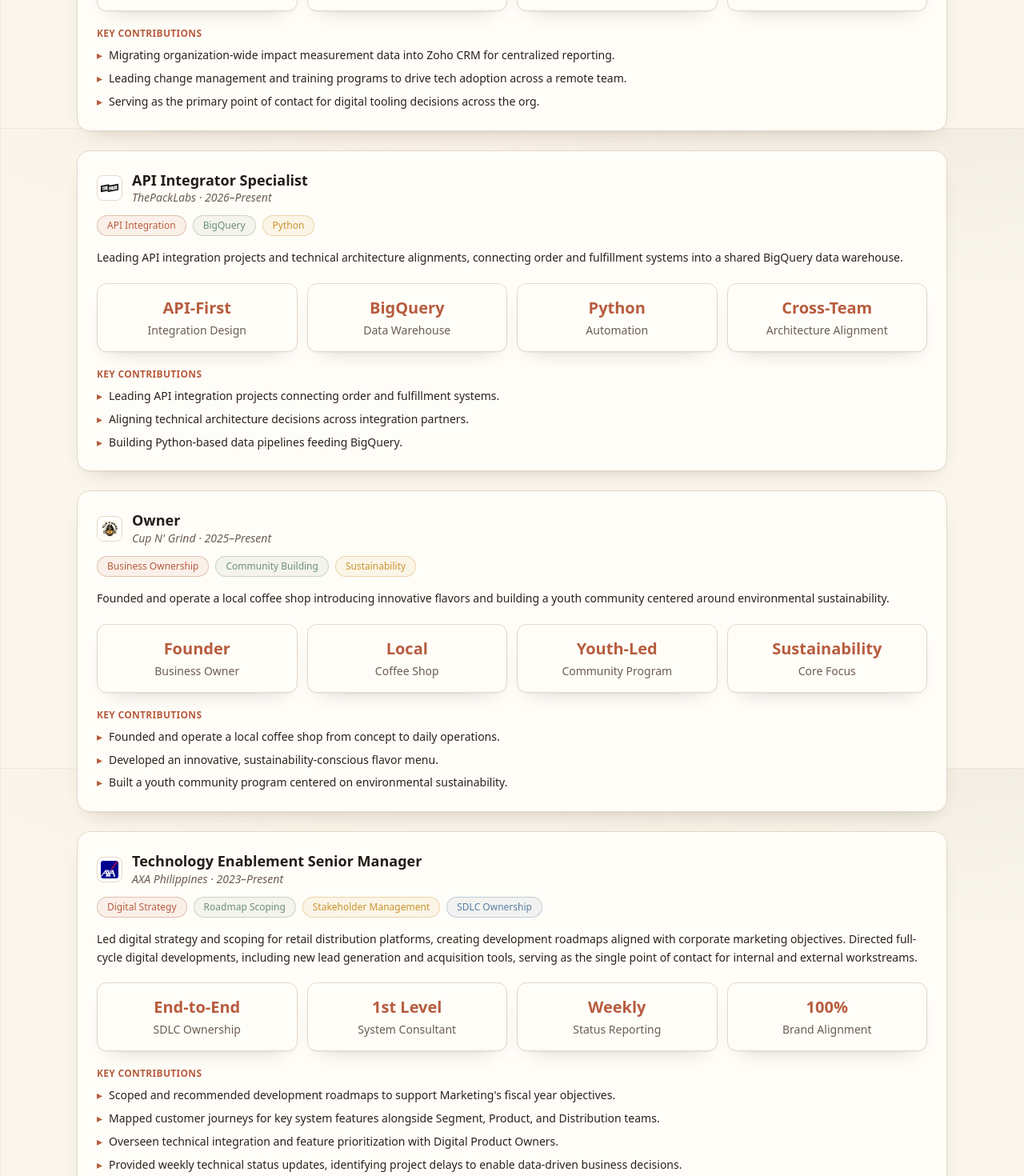
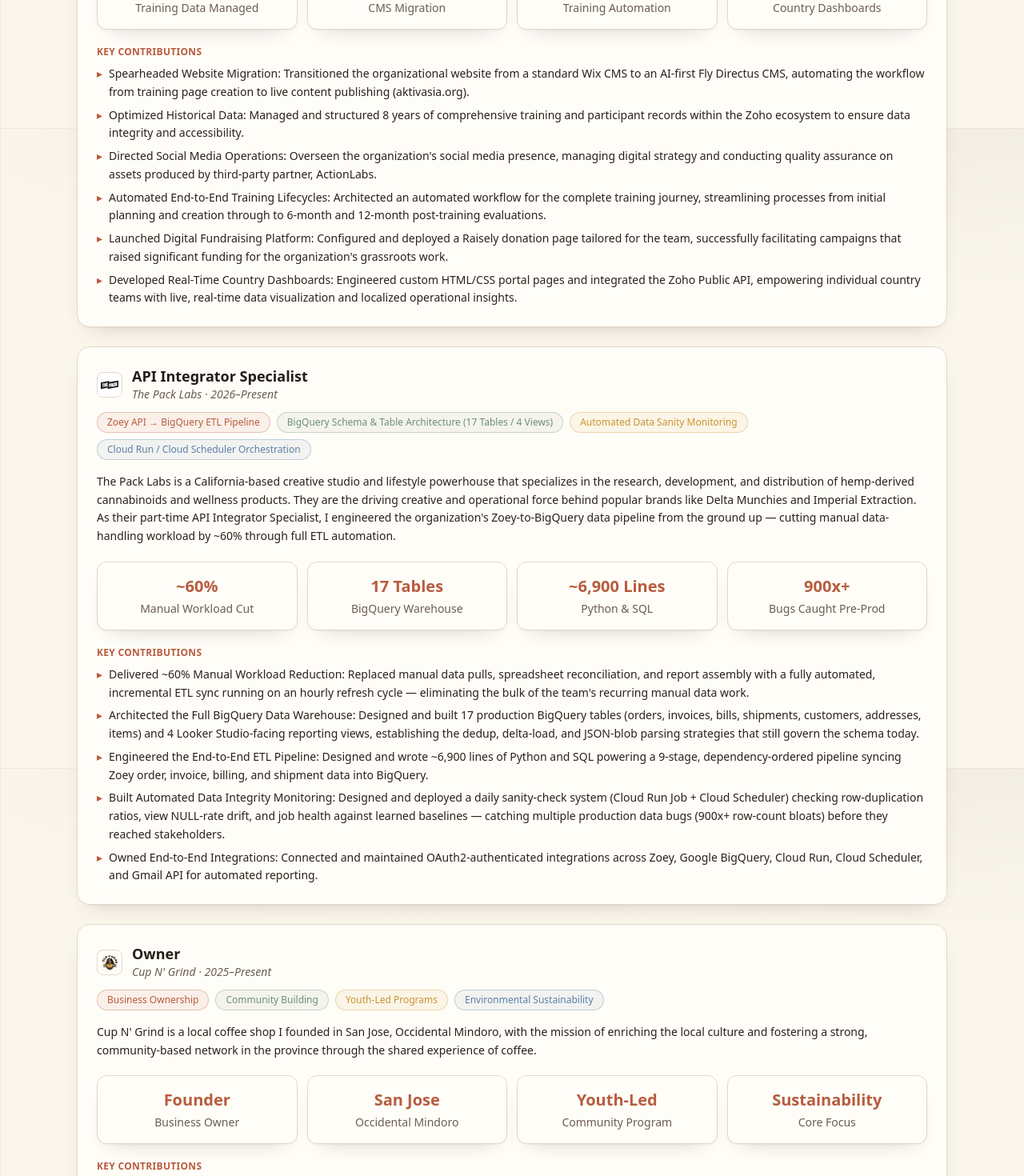
Before and after one commit to leonnel18/MyWebsite, a React (Vite) app in the folder PersonalWebsite-v5/: page /experience in a window 1280 px wide. Shown: the part 640-2110 px from the top of the page at 80% size. Built offline with nearby package versions, Linux system fonts and the light colour scheme.

Commit message:
Update experience write-ups for AktivAsia, The Pack Labs, AXA, Cup N' Grind, Globe, and Balud roles

```diff
--- a/PersonalWebsite-v5/src/data/content.js
+++ b/PersonalWebsite-v5/src/data/content.js
@@ -242,21 +242,23 @@
             initial: 'AXA',
             color: '#00008F',
             current: true,
-            tags: ['Digital Strategy', 'Roadmap Scoping', 'Stakeholder Management', 'SDLC Ownership'],
+            tags: ['$2M AEM Migration Project', 'PHP 12M Product Onboarding Budget', 'Modular-First Product Revamp', '105% Year-2 KPI Rating'],
             spotlight: {
               paragraph:
-                "Led digital strategy and scoping for retail distribution platforms, creating development roadmaps aligned with corporate marketing objectives. Directed full-cycle digital developments, including new lead generation and acquisition tools, serving as the single point of contact for internal and external workstreams.",
+                "AXA Philippines is one of the largest and fastest-growing insurance companies in the country. Established in 1999, it is a joint venture between the global Paris-based AXA Group, Metropolitan Bank and Trust Company (Metrobank), and GT Capital Holdings. As a Technology Enablement Senior Manager, I bridged the gap between the Transformation & Technology Team and the Products & Marketing Team, ensuring cross-functional synergy across all managed projects.",
               stats: [
-                { value: 'End-to-End', label: 'SDLC Ownership' },
-                { value: '1st Level', label: 'System Consultant' },
-                { value: 'Weekly', label: 'Status Reporting' },
-                { value: '100%', label: 'Brand Alignment' },
+                { value: '$2M', label: 'AEM Migration Project' },
+                { value: 'PHP 12M', label: 'Product Onboarding Budget' },
+                { value: '105%', label: 'Year-2 KPI Rating' },
+                { value: 'Modular-First', label: 'Product Revamp' },
               ],
               contributions: [
-                "Scoped and recommended development roadmaps to support Marketing's fiscal year objectives.",
-                'Mapped customer journeys for key system features alongside Segment, Product, and Distribution teams.',
-                'Overseen technical integration and feature prioritization with Digital Product Owners.',
-                'Provided weekly technical status updates, identifying project delays to enable data-driven business decisions.',
+                'Digital Strategy & Roadmap Scoping: Collaborated directly with retail distribution and technology teams to define digital business requirements and construct development roadmaps for distributor and eCommerce platforms.',
+                'Customer Journey & System Consulting: Served as the primary consultant for core system features, aligning with Marketing and Product teams to map customer journeys and ensure strict adherence to AXA Group brand guidelines.',
+                'Stakeholder & Vendor Management: Acted as the central point of contact for all digital-related builds, seamlessly coordinating between internal workstreams and external partners.',
+                'Development Oversight: Directed digital developments across various distributor platforms, including the conceptualization and launch of new lead generation and acquisition tools.',
+                'Feature Prioritization & Integration: Partnered with Digital Product Owners and Business Analysts to scope key products, prioritize features, and oversee system integrations from a strategic business perspective.',
+                'Operational Reporting & Risk Mitigation: Delivered comprehensive weekly technical status reports, proactively identifying project delays and red flags to facilitate data-driven business decisions and keep timelines on track.',
               ],
             },
           },
@@ -270,21 +272,23 @@
             initial: 'GL',
             color: '#0056A2',
             current: false,
-            tags: ['RESTful API', 'Magento', 'JSON/XML', 'Postman'],
+            tags: ['API Architecture & Design', 'eCommerce Ecosystem Migration', 'Payment Gateway Integration', 'Cross-Functional Leadership', 'Headless CMS Management'],
             spotlight: {
               paragraph:
-                'Architected the technical migration of the Globe eCommerce platform to Magento, ensuring zero-loss data flow and feature parity. Engineered RESTful API payloads (JSON/XML) for third-party payment orchestrators like ECPay.',
+                "Globe Telecom, Inc. (PSE: GLO) is one of the Philippines' leading telecommunications and digital platform companies, providing a comprehensive suite of mobile, broadband, enterprise, and digital services. Backed by Ayala Corporation and Singtel, it serves over 86 million subscribers nationwide. As an API Technical Designer, I managed four development squads and oversaw the end-to-end architecture and integration of critical digital features.",
               stats: [
-                { value: '3 Squads', label: 'Dev Teams Managed' },
-                { value: 'Zero-Loss', label: 'Data Migration' },
-                { value: 'REST API', label: 'Architecture' },
-                { value: '100%', label: 'Feature Parity' },
+                { value: '4 Squads', label: 'Dev Teams Managed' },
+                { value: 'Magento', label: 'eCommerce Migration' },
+                { value: 'ECPay+', label: 'Payment Integrations' },
+                { value: 'Headless CMS', label: 'Drupal Architecture' },
               ],
               contributions: [
-                'Managed the API lifecycle from staging to production, validating JSON/XML parameters via Postman.',
-                'Architected headless CMS API endpoints utilizing Drupal and Magento for mobile app consumption.',
-                'Created Procedures and Policy Manuals (PPM) for viable solution architectures.',
-                'Managed three squads of Dev teams for seamless API lodging and deployment.',
+                'Cross-Functional Squad Leadership: Managed four development squads and aligned stakeholders across departments—including Product Owners, Project Managers, and UI/UX designers—to ensure seamless web and app feature implementation under tight SLAs.',
+                'API Architecture & Technical Mapping: Authored Procedures and Policy Manuals (PPM) and comprehensive technical mappings, creating robust end-to-end solution architectures to guide development teams from the planning stage through deployment.',
+                'End-to-End API Lifecycle Management: Engineered and validated JSON/XML request and response parameters using Postman, overseeing the API journey from staging to production, and supporting frontend developers through code merging, deployment, and app store publishing.',
+                'eCommerce Migration & Headless CMS: Directed the technical transition to a Magento-based ecosystem and leveraged Drupal to construct a headless CMS architecture, generating reliable API endpoints and content components consumed by the mobile application.',
+                'Third-Party Payment Integration: Designed the API lodging and technical mapping for ECPay and other payment orchestrators, enabling secure transaction processing and real-time payment synchronization via REST APIs.',
+                'Full-Stack Data Optimization: Bridged the gap between frontend web components and backend datalakes, utilizing SQL to streamline data flow and optimize endpoint performance for both mobile and web platforms.',
               ],
             },
           },
@@ -298,21 +302,23 @@
             initial: 'BDS',
             color: '#0F766E',
             current: false,
-            tags: ['Product Ownership', 'SDLC', 'Compliance', 'KPI Management'],
+            tags: ['End-to-End SDLC', 'Agile Sprint Management', 'KPI & Operations Tracking', 'Client Proposal Development'],
             spotlight: {
               paragraph:
-                'Directed the end-to-end SDLC for educational platforms, successfully onboarding over 10 school clients while ensuring feature deployments stayed compliant with government and financial third-party regulations.',
+                'Balud Digital Solutions Corporation is a Philippine-based software company specializing in tailored digital solutions for educational institutions, including Learning Management Systems (LMS), File Management Systems, custom website design, and bespoke operational software. After two years as a Frontend Data Developer, I was promoted to Product Owner, stepping into a leadership role to oversee product lifecycles and team operations.',
               stats: [
-                { value: '10+', label: 'School Clients' },
-                { value: '100%', label: '3rd-Party Compliance' },
-                { value: 'Daily', label: 'KPI Tracking' },
-                { value: 'Pre-to-Post', label: 'MVE Phases' },
+                { value: '10+', label: 'School Client Websites' },
+                { value: 'Daily', label: 'KPI & Quota Tracking' },
+                { value: 'Pre-to-Post', label: 'MVE Sprint Phases' },
+                { value: 'End-to-End', label: 'SDLC Ownership' },
               ],
               contributions: [
-                'Directed end-to-end SDLC for over 10 school client platforms, from setup to maintenance.',
-                'Ensured UI/UX design, content creation, and feature deployments complied with government and financial 3rd-party regulations.',
-                'Set daily KPIs and quotas for sub-squads based on time studies and research.',
-                'Managed feature backlogs across Pre-to-Post MVE (Minimum Viable Experience) phases.',
+                'End-to-End Product Ownership: Directed the full Software Development Life Cycle (SDLC) for over 10 school client websites, overseeing every phase from initial setup through to ongoing maintenance.',
+                'Cross-Functional Coordination: Synchronized the efforts of multiple departments, ensuring that product creation, content development, UI/UX design, and feature deployments were perfectly aligned.',
+                'Business Strategy & Client Relations: Authored comprehensive business proposals, strategic plans, and company background materials, while managing project costs, budgets, and payment terms with clients.',
+                'Operations & Performance Management: Led the Operations Team during product creation by establishing daily KPIs and squad quotas based on time studies, and engineered monitoring systems to track weekly workforce efficiency.',
+                'Agile Backlog & Sprint Management: Prioritized feature backlogs and structured sprint cycles, defining distinct feature sets from Pre-MVE to Post-MVE phases and establishing clear product milestones.',
+                'Requirements Gathering & Compliance: Managed all business requirements and acceptance criteria, ensuring every deployed feature aligned with stakeholder strategy and strictly complied with the regulations of involved government agencies and financial institutions.',
               ],
             },
           },
@@ -326,14 +332,21 @@
             initial: 'BDS',
             color: '#0F766E',
             current: false,
-            tags: ['VBA', 'SQL', 'WordPress', 'Zoho'],
+            tags: ['Client Onboarding', 'Zoho CRM Integration', 'Educational System Compliance', 'VBA Data Migration', 'Technical Architecture'],
             spotlight: {
               paragraph:
-                'Migrated student records and managed database setups via VBA automation, and architected data synchronization between WordPress frontends and Zoho Business using SQL and API integration.',
-              // No `stats` — SpotlightBlock must not render an empty grid.
+                'Balud Digital Solutions Corporation is a Philippine-based software company specializing in tailored digital solutions for educational institutions, including Learning Management Systems (LMS), File Management Systems, custom website design, and bespoke operational software. As a Frontend Data Developer, I integrated front-end user experiences with robust backend data systems to support our school clients.',
+              stats: [
+                { value: '10+', label: 'School Clients Onboarded' },
+                { value: 'VBA', label: 'Student Record Migration' },
+                { value: 'WordPress ↔ Zoho', label: 'CRM Integration' },
+                { value: 'Regulatory', label: 'Compliance Standards' },
+              ],
               contributions: [
-                'Migrated student records and managed database setups via VBA.',
-                'Architected data synchronization between WordPress and Zoho Business using SQL and APIs.',
+                'Client Onboarding & Database Management: Supported the full Software Development Life Cycle (SDLC) for the onboarding of over 10 school clients, successfully managing database configurations, technical integrations, and complex student record migrations utilizing VBA.',
+                'WordPress & Zoho CRM Integration: Architected the automated synchronization between WordPress frontend interfaces and the Zoho Business ecosystem, employing SQL and API integrations to ensure seamless data mapping for lead generation.',
+                'Data-Driven Platform Development: Managed feature deployment and data architecture for specialized educational platforms, ensuring all system capabilities strictly complied with the regulatory standards of third-party financial and government institutions.',
+                "System Design & Technical Strategy: Developed and executed comprehensive technical strategies and business plans, successfully aligning the company's CRM infrastructure with both organizational goals and the specific operational requirements of our clients.",
               ],
             },
           },
@@ -382,21 +395,24 @@
             color: '#7B9E87',
             current: true,
             summary:
-              'Leading the organization-wide digital transformation by migrating impact measurement data into Zoho CRM and driving tech adoption across a remote team.',
-            tags: ['Zoho CRM', 'Change Management', 'Remote Team Training'],
+              "Managing AktivAsia's entire Zoho CRM ecosystem while leading an AI-first website migration, automated training lifecycles, and real-time country dashboards for a global climate-justice non-profit.",
+            tags: ['AI-First Website and Donation Page Revamp', 'Zoho CRM Data Management', 'Automated Training Journeys', 'Social Media Management'],
             spotlight: {
               paragraph:
-                'Leading the organization-wide digital transformation by migrating impact measurement data into Zoho CRM and driving tech adoption across a fully remote team.',
+                "AktivAsia is a leading non-profit training organization supporting activists and grassroots movements on the frontlines of climate justice and the energy transition. As the lead for digital initiatives, I manage the organization's entire Zoho CRM ecosystem, ensuring the seamless integration and accuracy of all training data, participant records, and operational forms.",
               stats: [
-                { value: 'Org-Wide', label: 'Digital Transformation' },
-                { value: 'Zoho CRM', label: 'Data Migration' },
-                { value: 'Remote-First', label: 'Team Structure' },
-                { value: 'Change Mgmt', label: 'Tech Adoption' },
+                { value: '8 Years', label: 'Training Data Managed' },
+                { value: 'AI-First', label: 'CMS Migration' },
+                { value: 'End-to-End', label: 'Training Automation' },
+                { value: 'Real-Time', label: 'Country Dashboards' },
               ],
               contributions: [
-                'Migrating organization-wide impact measurement data into Zoho CRM for centralized reporting.',
-                'Leading change management and training programs to drive tech adoption across a remote team.',
-                'Serving as the primary point of contact for digital tooling decisions across the org.',
+                'Spearheaded Website Migration: Transitioned the organizational website from a standard Wix CMS to an AI-first Fly Directus CMS, automating the workflow from training page creation to live content publishing (aktivasia.org).',
+                'Optimized Historical Data: Managed and structured 8 years of comprehensive training and participant records within the Zoho ecosystem to ensure data integrity and accessibility.',
+                "Directed Social Media Operations: Overseen the organization's social media presence, managing digital strategy and conducting quality assurance on assets produced by third-party partner, ActionLabs.",
+                'Automated End-to-End Training Lifecycles: Architected an automated workflow for the complete training journey, streamlining processes from initial planning and creation through to 6-month and 12-month post-training evaluations.',
+                "Launched Digital Fundraising Platform: Configured and deployed a Raisely donation page tailored for the team, successfully facilitating campaigns that raised significant funding for the organization's grassroots work.",
+                'Developed Real-Time Country Dashboards: Engineered custom HTML/CSS portal pages and integrated the Zoho Public API, empowering individual country teams with live, real-time data visualization and localized operational insights.',
               ],
             },
           },
@@ -405,26 +421,29 @@
             dateRange: '2026–Present',
             bucket: '2023-Present',
             title: 'API Integrator Specialist',
-            company: 'ThePackLabs',
+            company: 'The Pack Labs',
             logo: '/logos/thepacklabs.jpg',
             initial: 'TPL',
             color: '#3D3D3D',
             current: true,
-            summary: 'Leading API integration projects and technical architecture alignments.',
-            tags: ['API Integration', 'BigQuery', 'Python'],
+            summary:
+              "Engineered The Pack Labs' Zoey-to-BigQuery ETL pipeline from the ground up — a 17-table warehouse and automated sanity-check system that cut manual data work by ~60%.",
+            tags: ['Zoey API → BigQuery ETL Pipeline', 'BigQuery Schema & Table Architecture (17 Tables / 4 Views)', 'Automated Data Sanity Monitoring', 'Cloud Run / Cloud Scheduler Orchestration'],
             spotlight: {
               paragraph:
-                'Leading API integration projects and technical architecture alignments, connecting order and fulfillment systems into a shared BigQuery data warehouse.',
+                'The Pack Labs is a California-based creative studio and lifestyle powerhouse that specializes in the research, development, and distribution of hemp-derived cannabinoids and wellness products. They are the driving creative and operational force behind popular brands like Delta Munchies and Imperial Extraction. As their part-time API Integrator Specialist, I engineered the organization\'s Zoey-to-BigQuery data pipeline from the ground up — cutting manual data-handling workload by ~60% through full ETL automation.',
               stats: [
-                { value: 'API-First', label: 'Integration Design' },
-                { value: 'BigQuery', label: 'Data Warehouse' },
-                { value: 'Python', label: 'Automation' },
-                { value: 'Cross-Team', label: 'Architecture Alignment' },
+                { value: '~60%', label: 'Manual Workload Cut' },
+                { value: '17 Tables', label: 'BigQuery Warehouse' },
+                { value: '~6,900 Lines', label: 'Python & SQL' },
+                { value: '900x+', label: 'Bugs Caught Pre-Prod' },
               ],
               contributions: [
-                'Leading API integration projects connecting order and fulfillment systems.',
-                'Aligning technical architecture decisions across integration partners.',
-                'Building Python-based data pipelines feeding BigQuery.',
+                "Delivered ~60% Manual Workload Reduction: Replaced manual data pulls, spreadsheet reconciliation, and report assembly with a fully automated, incremental ETL sync running on an hourly refresh cycle — eliminating the bulk of the team's recurring manual data work.",
+                'Architected the Full BigQuery Data Warehouse: Designed and built 17 production BigQuery tables (orders, invoices, bills, shipments, customers, addresses, items) and 4 Looker Studio-facing reporting views, establishing the dedup, delta-load, and JSON-blob parsing strategies that still govern the schema today.',
+                'Engineered the End-to-End ETL Pipeline: Designed and wrote ~6,900 lines of Python and SQL powering a 9-stage, dependency-ordered pipeline syncing Zoey order, invoice, billing, and shipment data into BigQuery.',
+                'Built Automated Data Integrity Monitoring: Designed and deployed a daily sanity-check system (Cloud Run Job + Cloud Scheduler) checking row-duplication ratios, view NULL-rate drift, and job health against learned baselines — catching multiple production data bugs (900x+ row-count bloats) before they reached stakeholders.',
+                'Owned End-to-End Integrations: Connected and maintained OAuth2-authenticated integrations across Zoey, Google BigQuery, Cloud Run, Cloud Scheduler, and Gmail API for automated reporting.',
               ],
             },
           },
@@ -439,21 +458,21 @@
             color: '#6B4226',
             current: false,
             summary:
-              "Founded and operate a local coffee shop introducing innovative flavors and building a youth community centered around environmental sustainability.",
-            tags: ['Business Ownership', 'Community Building', 'Sustainability'],
+              "Founded and operate Cup N' Grind, a San Jose, Occidental Mindoro coffee shop building a youth-led community around sustainability and local culture.",
+            tags: ['Business Ownership', 'Community Building', 'Youth-Led Programs', 'Environmental Sustainability'],
             spotlight: {
               paragraph:
-                "Founded and operate a local coffee shop introducing innovative flavors and building a youth community centered around environmental sustainability.",
+                "Cup N' Grind is a local coffee shop I founded in San Jose, Occidental Mindoro, with the mission of enriching the local culture and fostering a strong, community-based network in the province through the shared experience of coffee.",
               stats: [
                 { value: 'Founder', label: 'Business Owner' },
-                { value: 'Local', label: 'Coffee Shop' },
+                { value: 'San Jose', label: 'Occidental Mindoro' },
                 { value: 'Youth-Led', label: 'Community Program' },
                 { value: 'Sustainability', label: 'Core Focus' },
               ],
               contributions: [
-                'Founded and operate a local coffee shop from concept to daily operations.',
-                'Developed an innovative, sustainability-conscious flavor menu.',
-                'Built a youth community program centered on environmental sustainability.',
+                'End-to-End Business Operations: Founded and currently manage the coffee shop, overseeing everything from the initial conceptualization to daily business execution and management.',
+                'Menu & Product Development: Formulated an innovative, sustainability-conscious flavor menu that introduces unique profiles to the local market.',
+                'Community & Youth Engagement: Established and actively lead a youth-centric community program focused on environmental sustainability and cultural enrichment within the province.',
               ],
             },
           },
```
Also changed, not shown: PersonalWebsite-v5/src/components/SpotlightBlock.jsx (+3 -4 lines).
